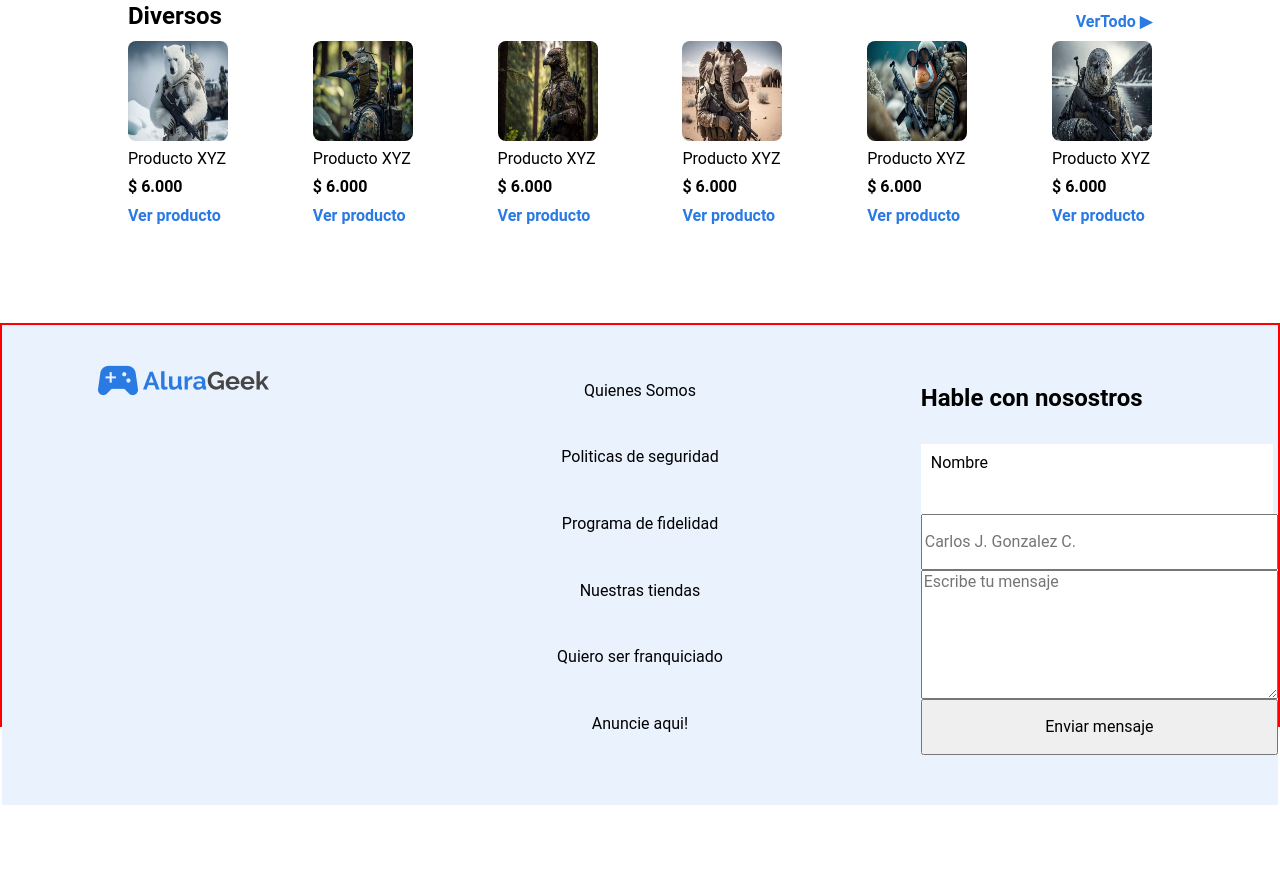
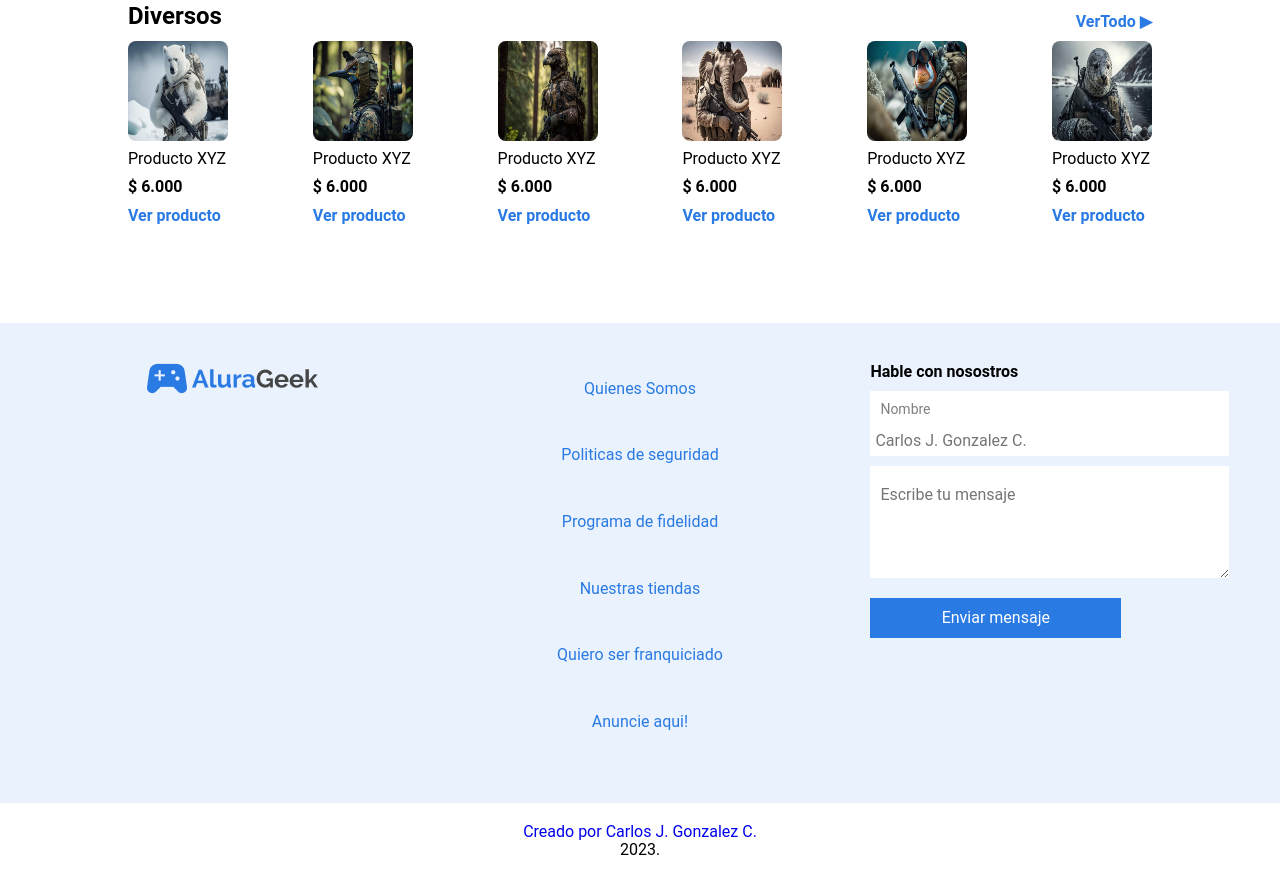
Before and after one commit to joluel/E-commerc-AluraGeek, a plain HTML site: page index.html in a window 1280 px wide. Shown: the part 1257-2137 px from the top of the page. Before the commit the page ends 2062 px from the top, so only its background shows below. Drawn offline with Linux system fonts and the light colour scheme.

Commit message:
Dia 3: parte destopk y mobile lista

```diff
--- a/assets/css/03-main.css
+++ b/assets/css/03-main.css
@@ -79,12 +79,14 @@
 }
 
 .banner__titulo {
+    margin-bottom: 20px;
     font-size: 2.8rem;
     color: white;
 }
 
 .banner__descripcion {
     color: white;
+    margin-bottom: 15PX;
 }
 
 .banner__btn-consolas {
@@ -169,17 +171,18 @@
 
 .rodapie {
     height: 50vh;
-    border: 2px solid red;
 }
 
 .footer {
+    display: block;
     height: 60vh;
     background-color: #EAF2FD;
 }
 
 .footer__container{
     display: flex;
-    justify-content: space-between;
+    justify-content: space-evenly;
+    align-items: flex-start;
 }
 
 .footer__logo {
@@ -202,25 +205,64 @@
     height: 20%;
     text-decoration: none;
     text-align: center;
-    color: black;
+    color: #2A7AE4;
 }
 
 .footer__contacto {
-    display: grid;
+    display: flex;
     flex-direction: column;
     width: 28%;
-    margin-top: 60px;
+    margin-top: 30px;
 }
 
 .footer__titulo{
+    padding: 10px 0;
+    font-size: 16px;
 }
 
 .footer__nombre{
-    width: 93%;
+    width: 94.59%;
     padding: 10px;
     text-align: justify;
     background-color: white;
+    font-size: 14px;
+    color: gray;
+}
 
+.footer__input{
+    padding: 5px 5px;
+    border: none;
+    margin-bottom: 10px;
+}
+
+.footer__textarea {
+    margin-bottom: 20px;
+    padding: 20px 0 0 10px;
+    border: none;
+}
+
+.footer__btn-enviar-mensaje {
+    width: 70%;
+    padding: 10px 50px;
+    background-color: #2A7AE4;
+    color: #FFF;
+    border: 1px solid #2A7AE4;
+    transition: .5s all ease-in-out;
+}
+
+.footer__btn-enviar-mensaje:hover {
+    background-color: #FFF;
+    color: #2A7AE4;
+}
+
+.final {
+    padding: 20px;
+    text-align: center;
+}
+
+.final a, p {
+    margin: 0;
+    text-decoration: none;
 }
 
 @media screen and (max-width:375px) {
@@ -314,4 +356,50 @@
     .diversos {
         margin-top: 300px;
     }
+
+                                                /* RODAPIE */
+
+    .rodapie{
+        margin-top: 250px;
+    }
+
+    .footer {
+        width: 100%;
+        height: 100vh;
+    }
+
+    .footer__container {
+        flex-direction: column;
+    }
+
+    .footer__logo {
+        width: 100%;
+        margin: 0 auto;
+        margin-top: 30px;
+    }
+
+    .footer__links {
+        width: 100%;
+        margin: 0 auto;
+    }
+
+    .footer__contacto {
+        width: 100%;
+        margin: 0 auto;
+        margin-bottom: 50px;
+    }
+
+    .footer__titulo{
+        margin-top: 20px;
+        text-align: center;
+    }
+
+    .footer__btn-enviar-mensaje {
+        margin: 0 auto;
+        text-align: center;
+    }
+
+    .final {
+        margin-top: 150px;
+    }
 }
--- a/index.html
+++ b/index.html
@@ -192,13 +192,16 @@
                 <div class="footer__contacto">
                     <h2 class="footer__titulo">Hable con nosostros</h2>
                     <label class="footer__nombre" for="#">Nombre</label>
-                    <input type="text" required placeholder="Carlos J. Gonzalez C.">
-                    <textarea name="text-area" id="" cols="20" rows="5" placeholder="Escribe tu mensaje"></textarea>
+                    <input class="footer__input" type="text" required placeholder="Carlos J. Gonzalez C.">
+                    <textarea class="footer__textarea" name="text-area" id="" cols="20" rows="5" placeholder="Escribe tu mensaje"></textarea>
                     <button class="footer__btn-enviar-mensaje">Enviar mensaje</button>
                 </div>
             </div>
         </div>
-
+        <div class="final">
+            <a href="#"><p>Creado por Carlos J. Gonzalez C.</p></a>
+            <p>2023.</p>
+        </div>
     </section>
 
     <script src="./assets/js/main.js"></script>
```
